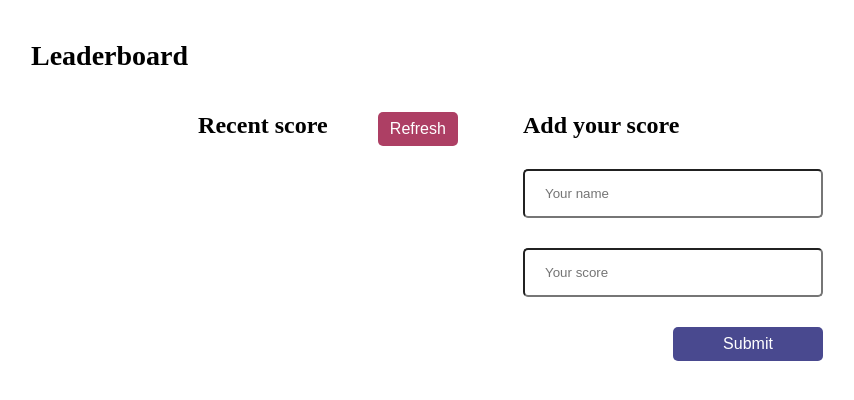
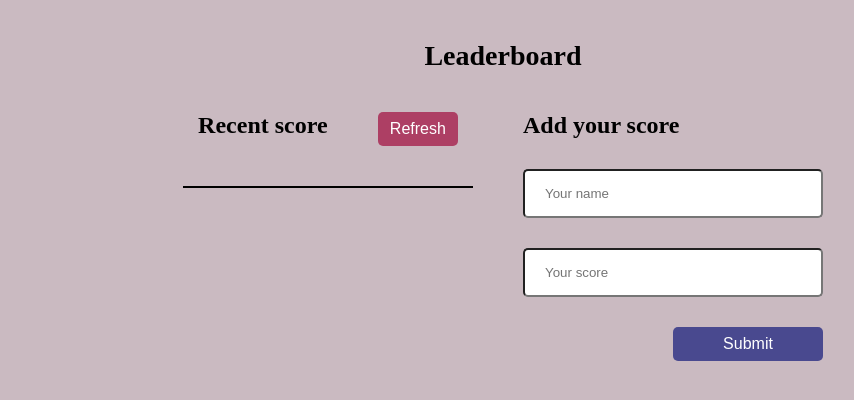
Before and after one commit to App-Developer8866/LeaderBoard_gitFlow, a website built with webpack: page src/index.html in a window 1280 px wide. Shown: the whole page, without its empty margins (137-991 px from the left). Built offline with nearby package versions, Linux system fonts and the light colour scheme; no server answers.

Commit message:
Add some styles

```diff
--- a/src/style.css
+++ b/src/style.css
@@ -4,10 +4,15 @@
   box-sizing: border-box;
 }
 
+body {
+  background-color: rgb(202, 186, 193);
+}
+
 header {
   width: 80%;
   padding: 40px;
   margin: auto;
+  text-align: center;
 }
 
 header nav {
@@ -54,6 +59,7 @@ button {
   display: flex;
   flex-direction: column;
   margin-top: 40px;
+  border: 1px solid black;
 }
 
 .score {
@@ -70,7 +76,7 @@ button {
 
 .info {
   font-weight: bold;
-  padding: 10px 5px;
+  padding: 5px;
 }
 
 .info:nth-child(even) {
```
